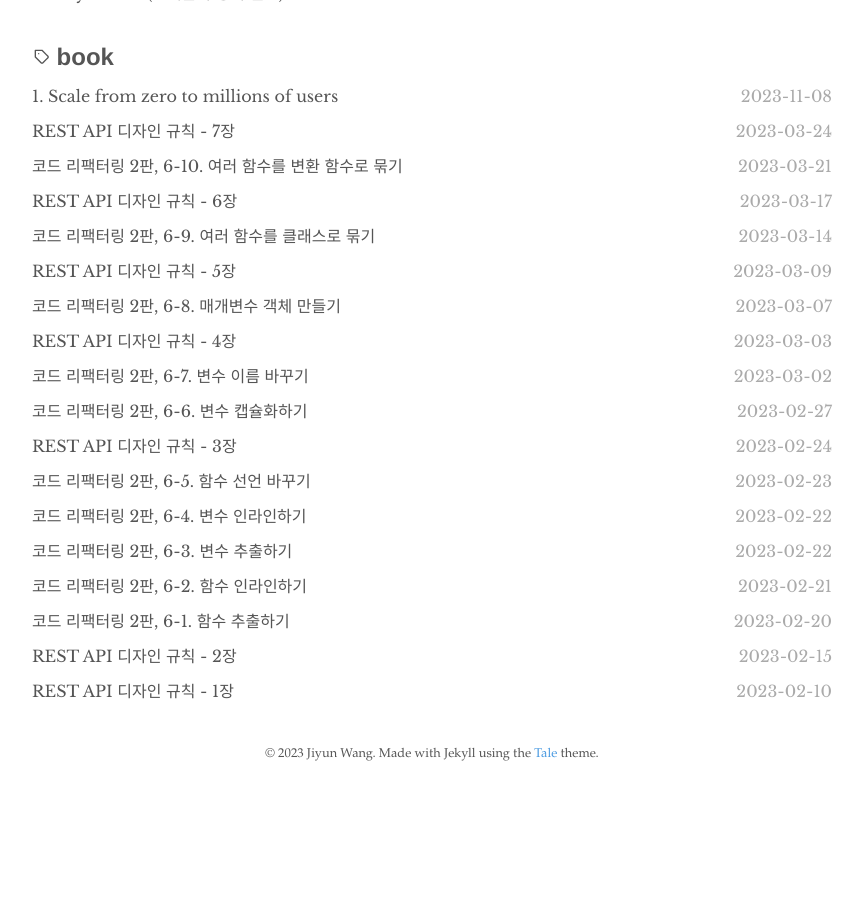
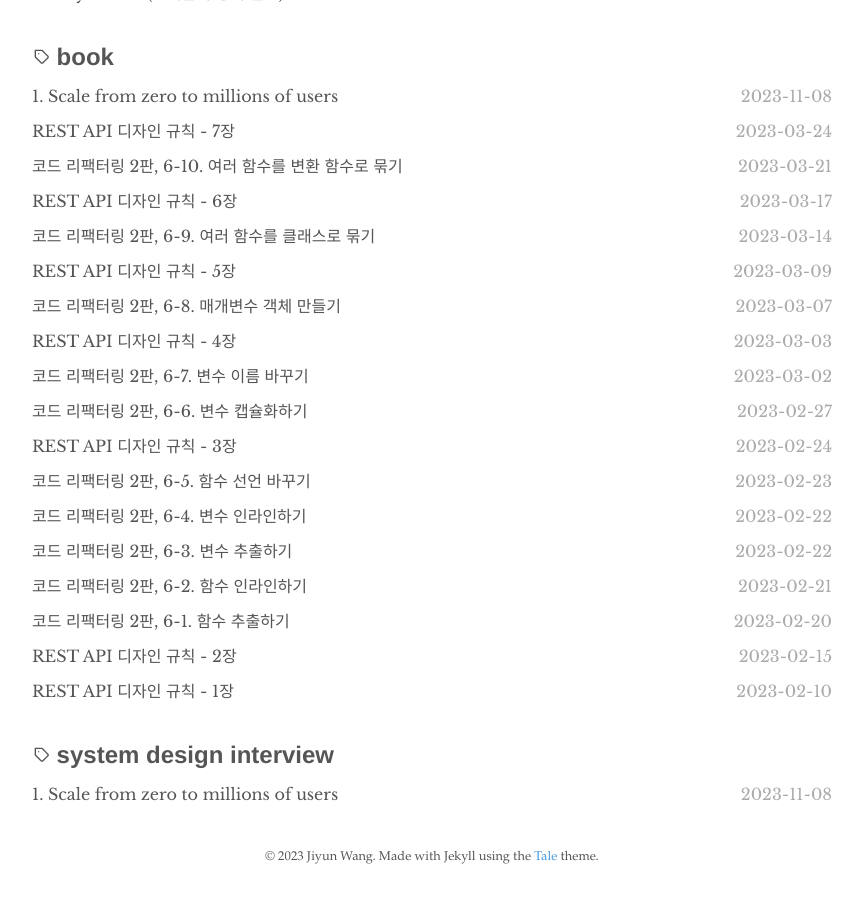
Before and after one commit to jiyunbb/Jiyun-Wang7.github.io, a Jekyll site: the page built from _pages/tags.html, in a window 1280 px wide and 900 px high, scrolled down 2073 px. Shown: the whole window, without its empty margins (208-1071 px from the left). Built offline with Jekyll 4.4.1, drawn with Linux system fonts in a browser that asks for light colours; before the commit the page ends 2870 px from its top, so only the background shows below that; some of the changed text lies outside the part shown.

Commit message:
태그 추가

```diff
--- a/_posts/2023-11-08-System-Design-Interview-An-Insiders-Guide-ch1.md
+++ b/_posts/2023-11-08-System-Design-Interview-An-Insiders-Guide-ch1.md
@@ -2,7 +2,7 @@
 author: Jiyun Wang
 layout: post
 title: 1. Scale from zero to millions of users
-tags: [book]
+tags: [book, system design interview]
 ---
 
 
```
